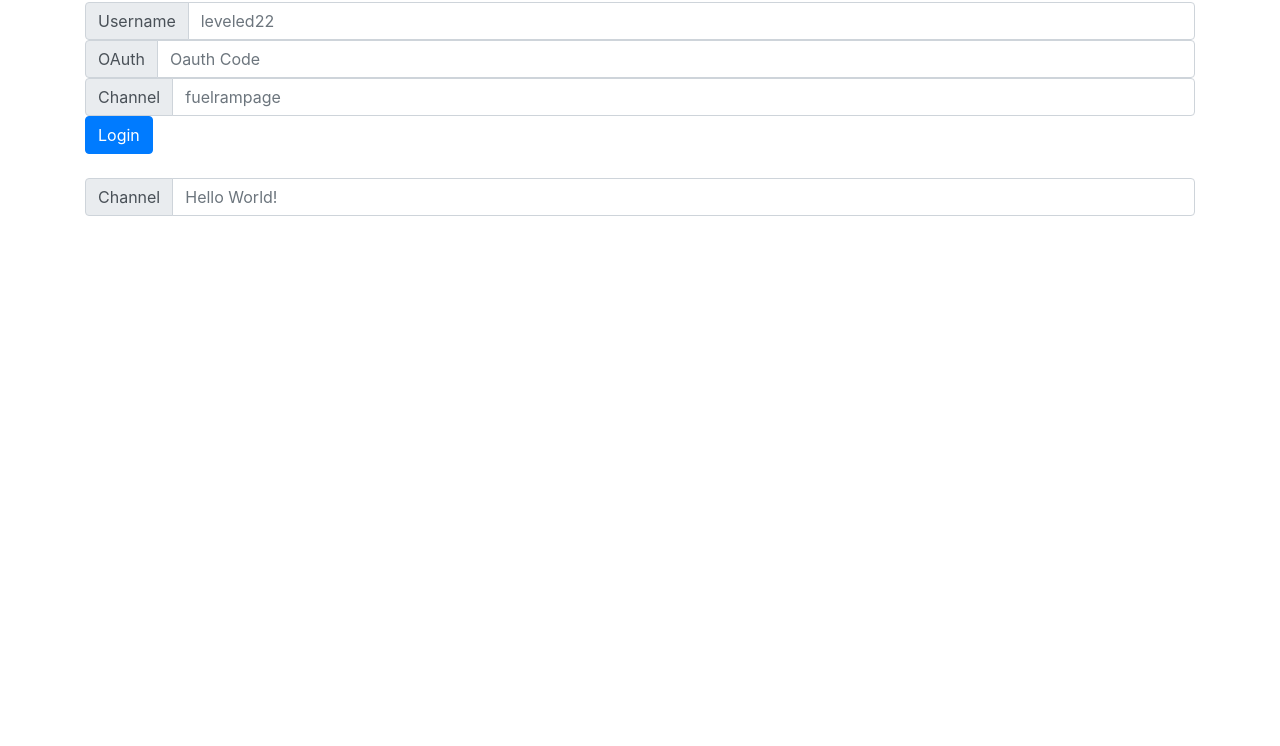
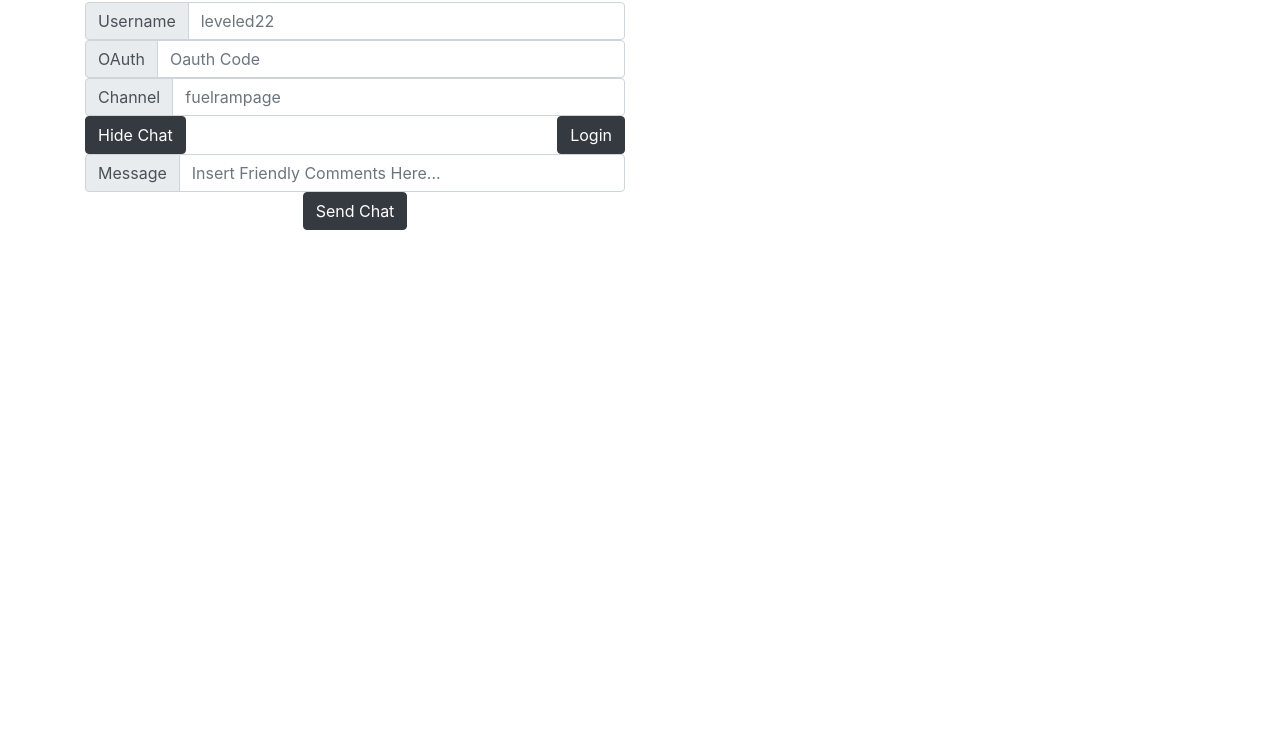
Before and after one commit to BenGiese22/bengiese22.github.io, a plain HTML site: page twitch.html in a window 1280 px wide. Shown: the part 54-800 px from the top of the page. Drawn offline with nearby package versions, Linux system fonts and the light colour scheme.

Commit message:
Update Chat Functionality

```diff
--- a/js/net.js
+++ b/js/net.js
@@ -35,5 +35,17 @@ function new_sign_in(user, pass, channel) {
 }
 
 function new_live_chat(channel) {
-    document.getElementById('live_chat').src = "https://www.twitch.tv/embed/" + channel + "/chat"
+    document.getElementById('live_chat').src = "https://www.twitch.tv/embed/" + channel + "/chat";
+    document.getElementById('live_chat').style.display = "block";
 }
+
+function toggleChat() {
+    var display = document.getElementById('live_chat').style.display;
+    if (display === 'none') {
+        document.getElementById('live_chat').style.display = "block";
+        document.getElementById('chat_button').innerHTML = 'Hide Chat';
+    } else {
+        document.getElementById('live_chat').style.display = "none";
+        document.getElementById('chat_button').innerHTML = 'Show Chat';
+    }
+}
--- a/twitch.html
+++ b/twitch.html
@@ -5,6 +5,7 @@
     <title>Twitch</title>
     <link rel="stylesheet" href="https://stackpath.bootstrapcdn.com/bootstrap/4.1.3/css/bootstrap.min.css"
           integrity="sha384-MCw98/SFnGE8fJT3GXwEOngsV7Zt27NXFoaoApmYm81iuXoPkFOJwJ8ERdknLPMO" crossorigin="anonymous">
+    <link rel="stylesheet" href="css/twitch.css">
 </head>
 <body>
 <!--Load Scripts-->
@@ -15,44 +16,77 @@
 <script src="js/net.js"></script>
 
 <!--Body Start-->
+<div class="container">
     <h1>Twitch Messager</h1>
+</div>
+
 
 <!--Login Container-->
 <div class="container">
+    <div class="row">
+        <div class="col">
+            <div class="row">
+                <div class="col">
                     <div class="input-group flex-nowrap">
                         <div class="input-group-prepend">
                             <span class="input-group-text">Username</span>
                         </div>
-        <input type="text" class="form-control" placeholder="leveled22" aria-label="Username" id="username">
+                        <input type="text" class="form-control" placeholder="leveled22" aria-label="Username"
+                               id="username">
                     </div>
+                </div>
+            </div>
+            <div class="row">
+                <div class="col">
                     <div class="input-group flex-nowrap">
                         <div class="input-group-prepend">
                             <span class="input-group-text">OAuth</span>
                         </div>
-        <input type="text" class="form-control" placeholder="Oauth Code" aria-label="Password" id="password">
+                        <input type="text" class="form-control" placeholder="Oauth Code" aria-label="Password"
+                               id="password">
                     </div>
+                </div>
+            </div>
+            <div class="row">
+                <div class="col">
                     <div class="input-group flex-nowrap">
                         <div class="input-group-prepend">
                             <span class="input-group-text">Channel</span>
                         </div>
-        <input type="text" class="form-control" placeholder="fuelrampage" aria-label="Channel" id="channel">
+                        <input type="text" class="form-control" placeholder="fuelrampage" aria-label="Channel"
+                               id="channel">
                     </div>
-    <button type="button" class="btn btn-primary" onclick="login()">Login</button>
                 </div>
-<br>
-<!--Message Container-->
-<div class="container">
-    <div class="input-group flex-nowrap">
-        <div class="input-group-prepend">
-            <span class="input-group-text">Channel</span>
             </div>
-        <input type="text" class="form-control" placeholder="Hello World!" aria-label="Message" id="message">
+            <div class="row">
+                <div class="col">
+                    <button type="button" class="btn btn-dark" id="chat_button" onclick="toggleChat()">Hide Chat</button>
+                </div>
+                <div class="col">
+                    <button type="button" class="btn btn-dark float-right" onclick="login()">Login</button>
                 </div>
             </div>
 
-<!--Chat Container-->
-<div class="container">
-    <iframe id="live_chat" height="500" width="350" scrolling="no" frameborder="0"></iframe>
+            <!-- Message Row -->
+            <div class="row">
+                <div class="col">
+                    <div class="input-group flex-nowrap">
+                        <div class="input-group-prepend">
+                            <span class="input-group-text">Message</span>
+                        </div>
+                        <input type="text" class="form-control" placeholder="Insert Friendly Comments Here..." aria-label="Message"
+                               id="message">
+                    </div>
+                </div>
+            </div>
+            <div class="row justify-content-center">
+                <button type="button" class="btn btn-dark" onclick="say_in_chat()">Send Chat</button>
+            </div>
+        </div>
+        <div class="col-6">
+            <iframe id="live_chat" height="500" width="400" scrolling="no" frameborder="0"></iframe>
+        </div>
+    </div>
 </div>
 
 <!--Enter Press Listener-->
```
Also changed, not shown: css/twitch.css (added). Lines whose indentation alone changed are shown as unchanged.
